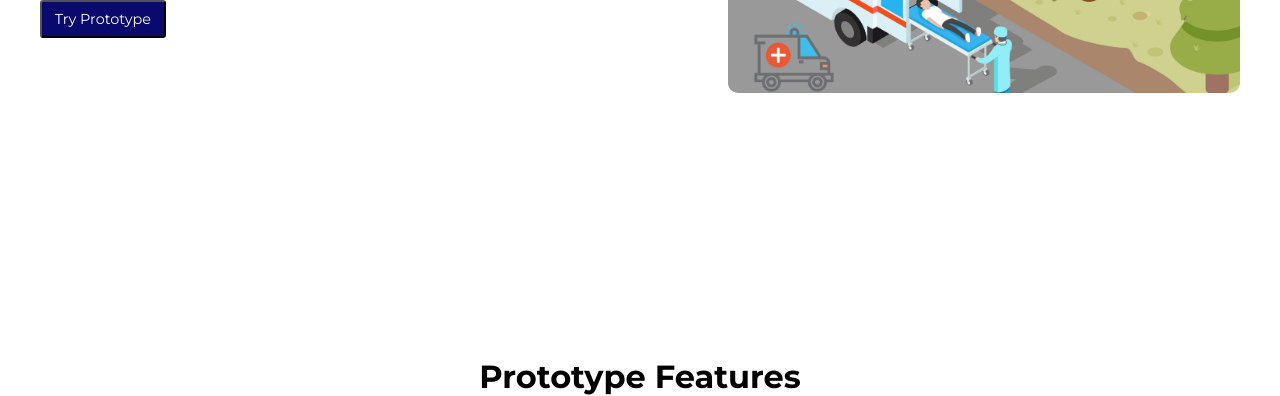
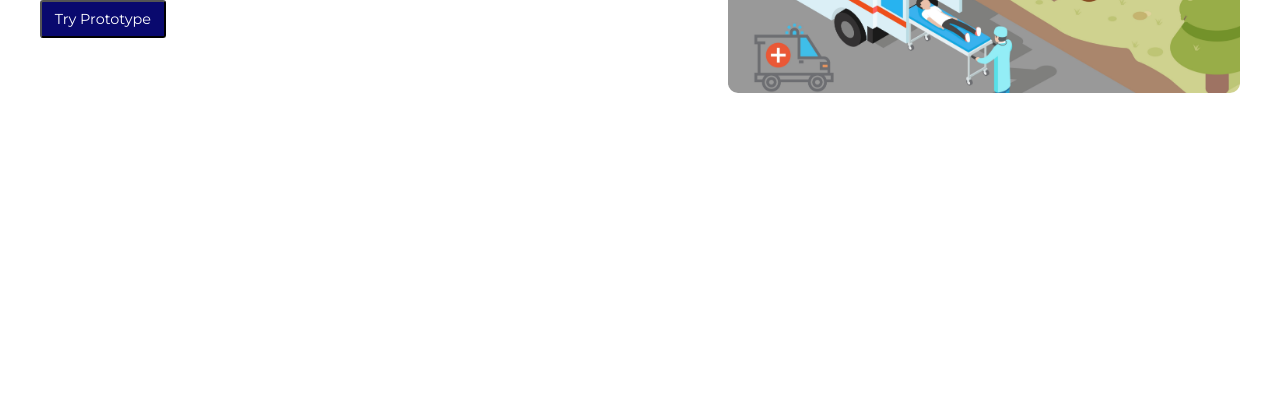
Before and after one commit to nithishrcta/AcciHelp, a plain HTML site: page index.html in a window 1280 px wide. Shown: the part 424-820 px from the top of the page. Drawn offline with Linux system fonts and the light colour scheme.

Commit message:
Update index.html

```diff
--- a/index.html
+++ b/index.html
@@ -33,14 +33,6 @@
         </div>
        </div>
     </div>
-
-    <div class="features">
-        <div class="feat-main container">
-            <div class="feat-head">
-              <center><h1>Prototype Features</h1></center>
-            </div>
-        </div>
-    </div>
     <script src="./main.js"></script>
 </body>
 </html>
```
